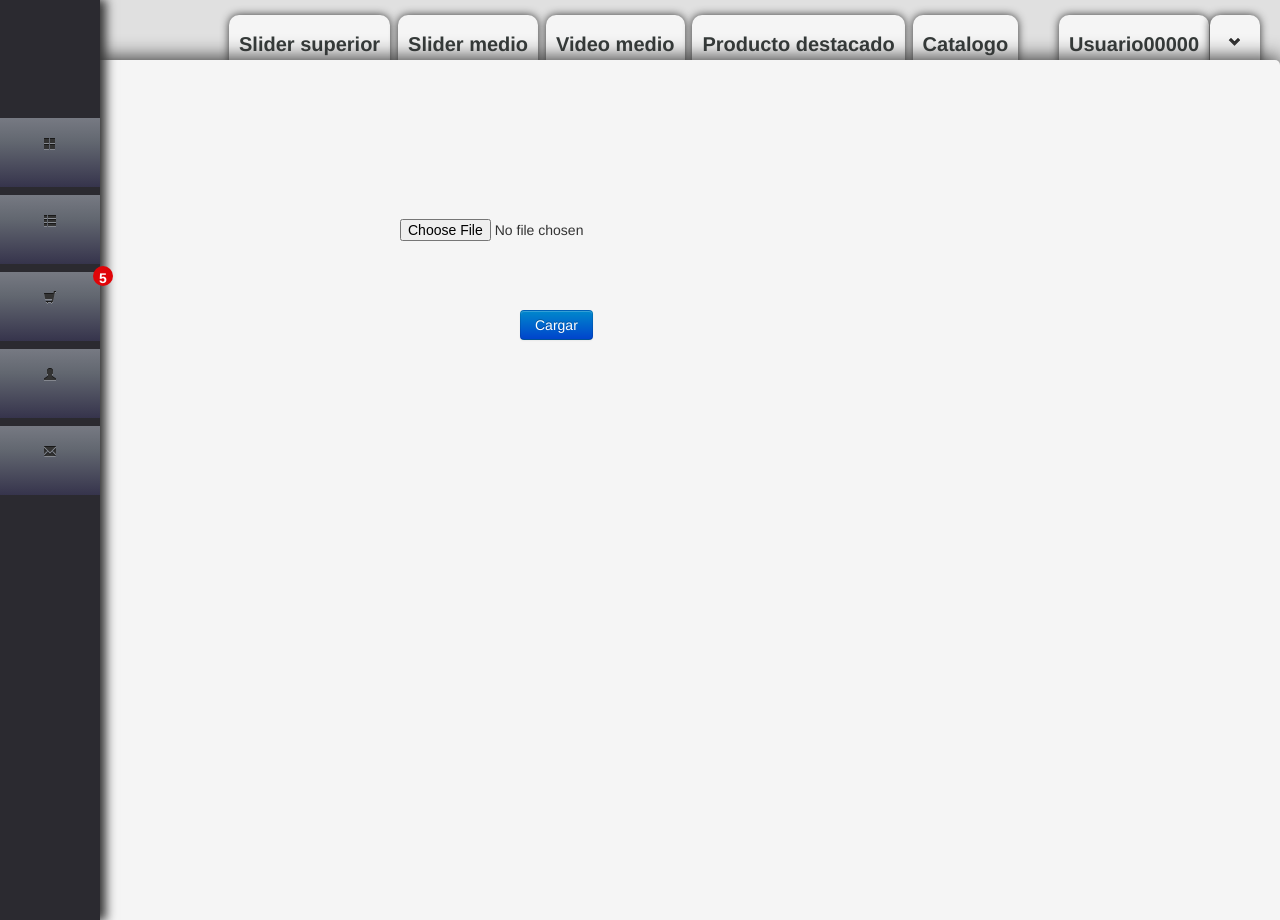
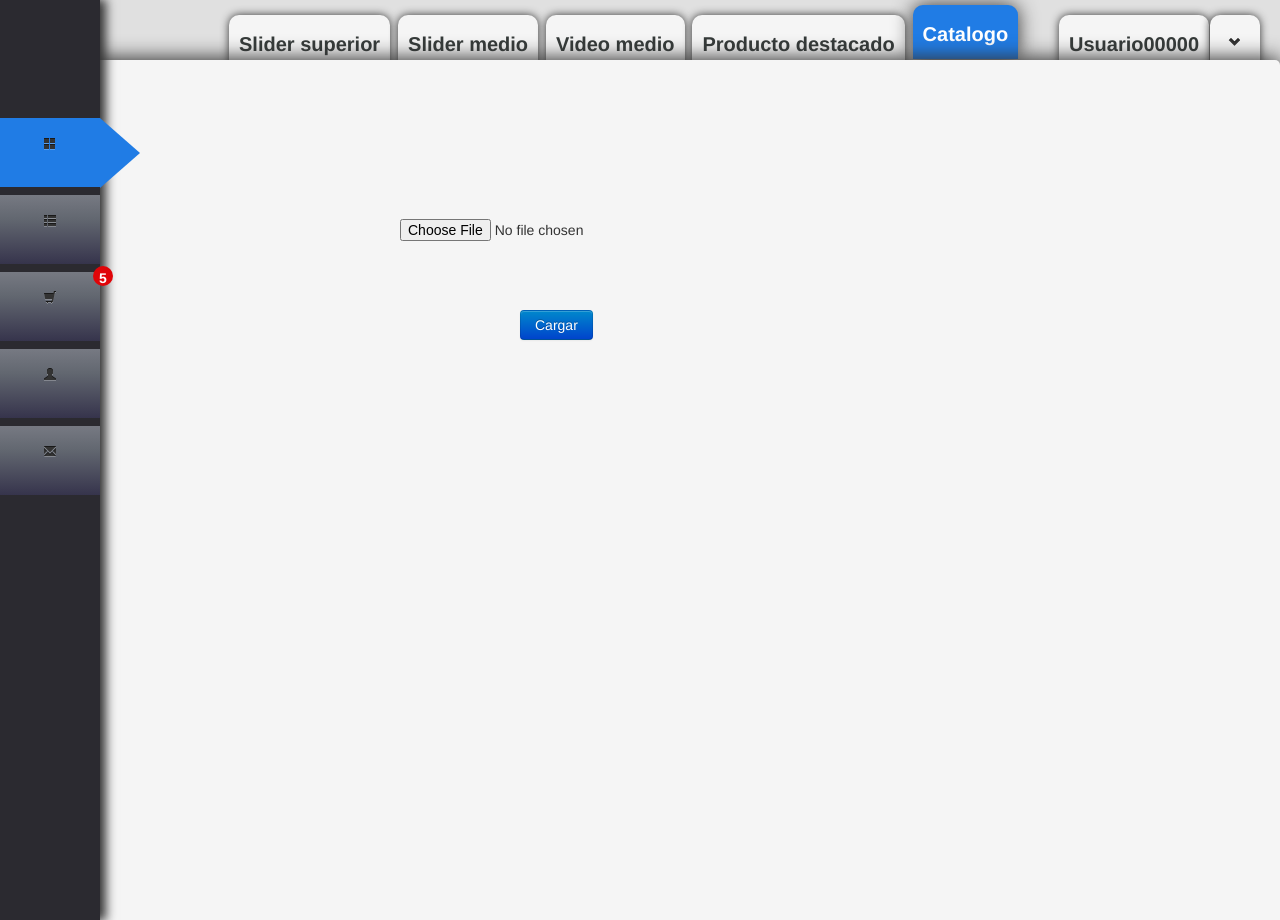
Before and after one commit to sebastianlujan/webteleshopping, a PHP site: page /PaginaPrincipal-Catalogo.php in a window 1280 px wide. Run offline with PHP 8.4, Linux system fonts and the light colour scheme; some libraries are stand-ins or nearby versions.

Commit message:
modificaciones graficas

```diff
--- a/PaginaPrincipal-Catalogo.php
+++ b/PaginaPrincipal-Catalogo.php
@@ -7,12 +7,13 @@
  	<link href="css/bootstrap-responsive.css" rel="stylesheet">
 
 
+<script src="http://ajax.googleapis.com/ajax/libs/jquery/1.8.2/jquery.min.js"></script>
   <script type="text/javascript">
      $(document).on("ready",function(){
-      $(".contenedor-leftbar li").on ("click" ,function() {
-        $(".seleccionado ").removeClass("seleccionado")
-        $(this).toggleClass("seleccionado")
-      })
+
+      $("#pagprincipal").toggleClass("seleccionado");
+	  $("#catalogo").toggleClass("seleccionado");
+
      })
 
 
@@ -22,11 +23,11 @@
 
 
     <ul id="contenedor-topbar">
-      <li class="topbar-item"><a href="">Slider superior</a></li>
-      <li class="topbar-item"><a href="">Slider medio</a></li>
-      <li class="topbar-item"><a href="">Video medio</a></li>
-      <li class="topbar-item"><a href="">Producto destacado</a></li>
-      <li class="topbar-item"><a href="">Catalogo</a></li>
+      <li id="slidersuperior" class="topbar-item"><a href="">Slider superior</a></li>
+      <li id="slidermedio" class="topbar-item"><a href="">Slider medio</a></li>
+      <li id="videomedio" class="topbar-item"><a href="">Video medio</a></li>
+      <li id="productodesta" class="topbar-item"><a href="">Producto destacado</a></li>
+      <li id="catalogo" class="topbar-item"><a href="">Catalogo</a></li>
 
     </ul>
    <ul id="contenedor-usrbar">
--- a/css/styles.css
+++ b/css/styles.css
@@ -37,9 +37,20 @@ li.topbar-item{
 li.topbar-item:hover{
 	top:0;
 	background:#207ce5;
+	box-shadow:0px 0px 20px 0px;
 }
 
 li.topbar-item:hover a{
+	color:white;
+}
+
+li.topbar-item.seleccionado{
+	top:0;
+	background:#207ce5;
+	box-shadow:0px 0px 20px 0px;
+}
+
+li.topbar-item.seleccionado a{
 	color:white;
 }
 
@@ -112,8 +123,27 @@ li#fle{
 
 
 
+}
+
+li.leftbar-item.seleccionado{
+background: #207ce5;
 
 }
+
+li.leftbar-item.seleccionado:before{
+    position: absolute;
+    content:"";
+    margin-top: -17px;
+    left: 100%;
+    width: 0;
+    height: 0;
+    border-left:40px solid #207ce5;
+    border-right:35px solid transparent;
+    border-bottom: 35px solid transparent;
+    border-top:35px solid transparent;
+}
+
+
 li.leftbar-item:hover{
 background: #207ce5;
 
--- a/leftbar.html
+++ b/leftbar.html
@@ -4,7 +4,7 @@
 	<link href="css/bootstrap.css" rel="stylesheet">
 	<link rel="stylesheet" type="text/css" href="css/styles.css">
 
-	<script src="//ajax.googleapis.com/ajax/libs/jquery/1.8.2/jquery.min.js"></script>
+	<script src="http://ajax.googleapis.com/ajax/libs/jquery/1.8.2/jquery.min.js"></script>
 	<script type="text/javascript">
 	     $(document).on("ready",function(){
 
@@ -26,11 +26,11 @@
 
 	<div id="leftbar">
     <ul class="contenedor-leftbar">
-			<li ira="PaginaPrincipal-SliderSuperior.php" class="leftbar-item"><a href=""><i class="icon-th-large"></i></a></li><br>
-			<li ira="Productosagregar.php" class="leftbar-item"><a href=""><i class="icon-th-list"></i></a></li><br>
-			<li ira="Carrito.php" class="leftbar-item"><div class="circulo">5</div><a href=""><i class="icon-shopping-cart"></i></a></li><br>
-			<li ira="usuarioagregar.php" class="leftbar-item"><a href=""><i class="icon-user"></i></a></li><br>
-			<li ira="Newsletter-enviarnewsletter.php" class="leftbar-item"><a href=""><i class="icon-envelope"></i></a></li><br>
+			<li ira="index.php" id="pagprincipal" class="leftbar-item"><a href=""><i class="icon-th-large"></i></a></li><br>
+			<li ira="Productosagregar.php" id="productos" class="leftbar-item"><a href=""><i class="icon-th-list"></i></a></li><br>
+			<li ira="Carrito.php" id="carrito" class="leftbar-item"><div class="circulo">5</div><a href=""><i class="icon-shopping-cart"></i></a></li><br>
+			<li ira="usuarioagregar.php" id="usuarios" class="leftbar-item"><a href=""><i class="icon-user"></i></a></li><br>
+			<li ira="Newsletter-enviarnewsletter.php" id="newsletter" class="leftbar-item"><a href=""><i class="icon-envelope"></i></a></li><br>
 	  </ul>
   </div>
 
```
Also changed, not shown: Carrito.php (+4 -6 lines), Newsletter-enviarnewsletter.php (+4 -4 lines), Newsletter-importaremail.php (+4 -4 lines), PaginaPrincipal-Producto Destacado.php (+4 -4 lines), PaginaPrincipal-SliderMedio.php (+4 -4 lines), PaginaPrincipal-VideoMedio.php (+4 -4 lines), index.php (renamed from PaginaPrincipal-SliderSuperior.php, +12 -12 lines), productosagregar.php (+4 -4 lines), productoslista.php (+4 -4 lines), usuarioagregar.php (+4 -4 lines), usuarioslista.php (+4 -4 lines).
